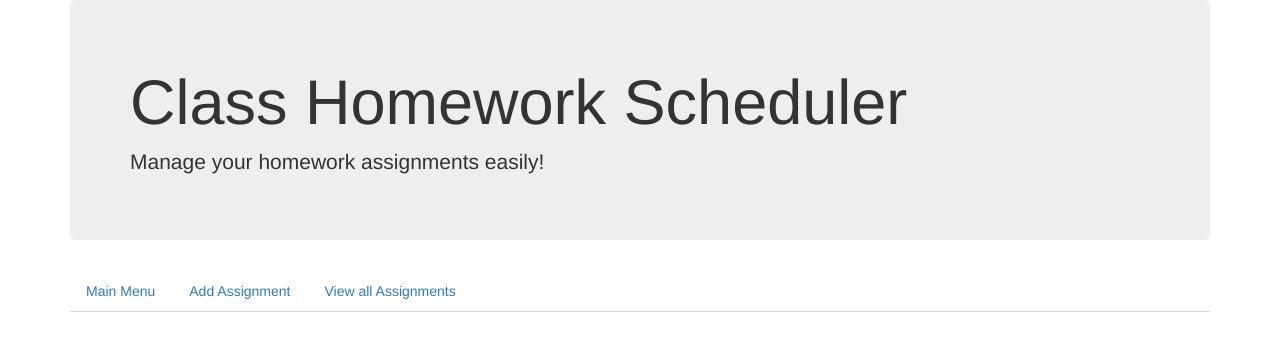
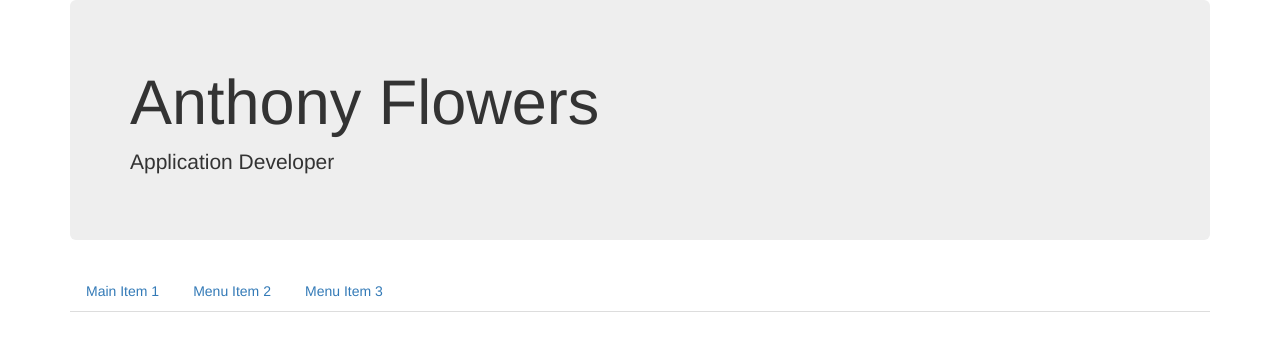
Before and after one commit to AnthonyFlowers/anthonyflowers.github.io, a plain HTML site: page index.html in a window 1280 px wide. Drawn offline with nearby package versions, Linux system fonts and the light colour scheme.

Commit message:
Updated index.html

```diff
--- a/index.html
+++ b/index.html
@@ -35,18 +35,17 @@
           <div class="container">
             <!-- Top Banner with text -->
             <div class="jumbotron">
-              <h1>Class Homework Scheduler</h1>
-              <p>Manage your homework assignments easily!</p>
+              <h1>Anthony Flowers</h1>
+              <p>Application Developer</p>
             </div>
 
             <!-- Top menu bar -->
             <div class="topmenu">
               <!-- List of top menu list items -->
               <ul class="nav nav-tabs">
-                <li><a href="/">Main Menu</a></li> <!-- Main menu -->
-                <li><a href="/assignment/new/">Add Assignment</a></li> <!-- Add assignment -->
-                <li><a href="/assignment_list">View all Assignments</a></li> <!--List all Assignments -->
-                <!-- <li><a href="/check_due_assignments">Check for due Assignments</a></li> <!-- Check for assignments due -->
+                <li><a href="/">Main Item 1</a></li>
+                <li><a href="/">Menu Item 2</a></li>
+                <li><a href="/">Menu Item 3</a></li>
               </ul>
             </div>
 
```
